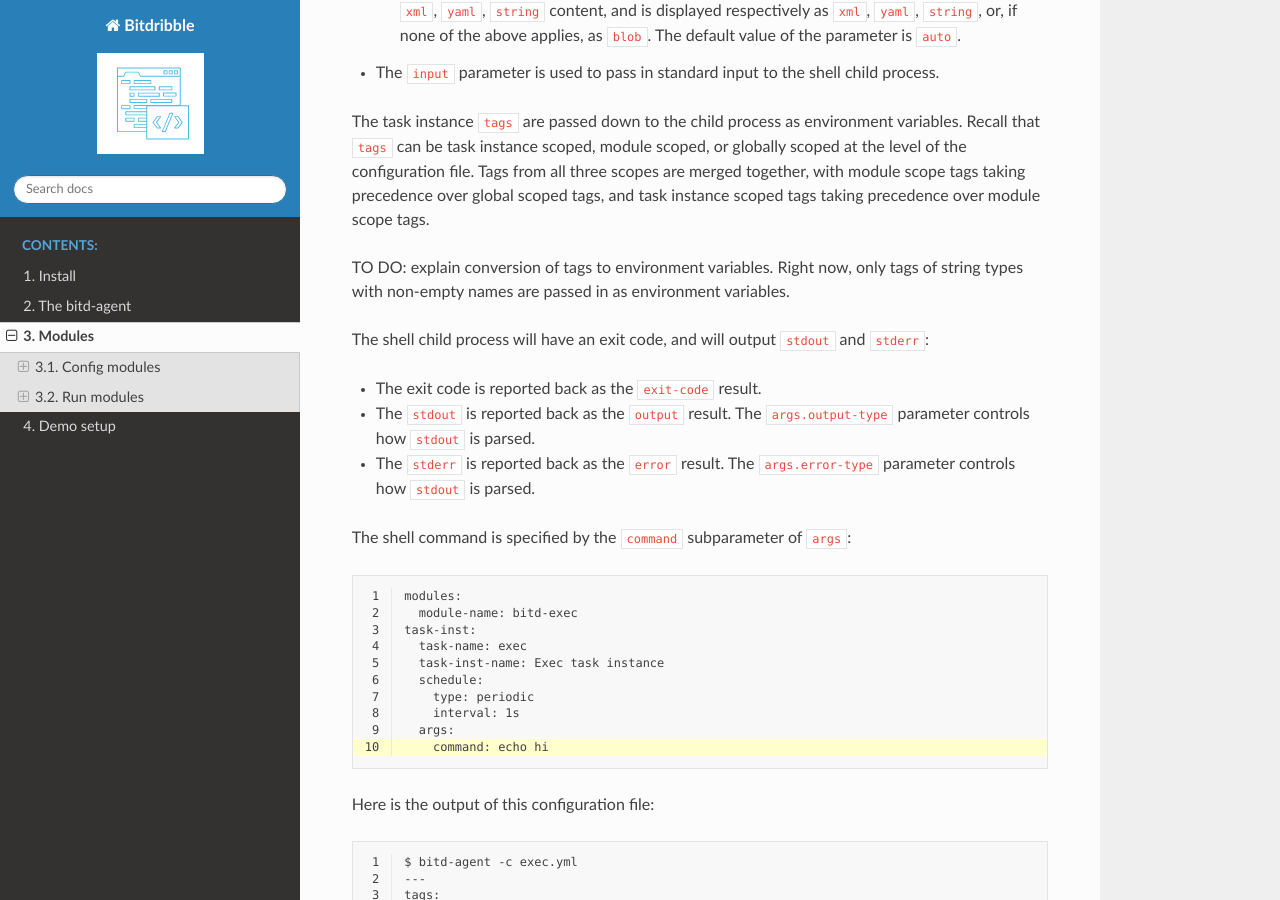
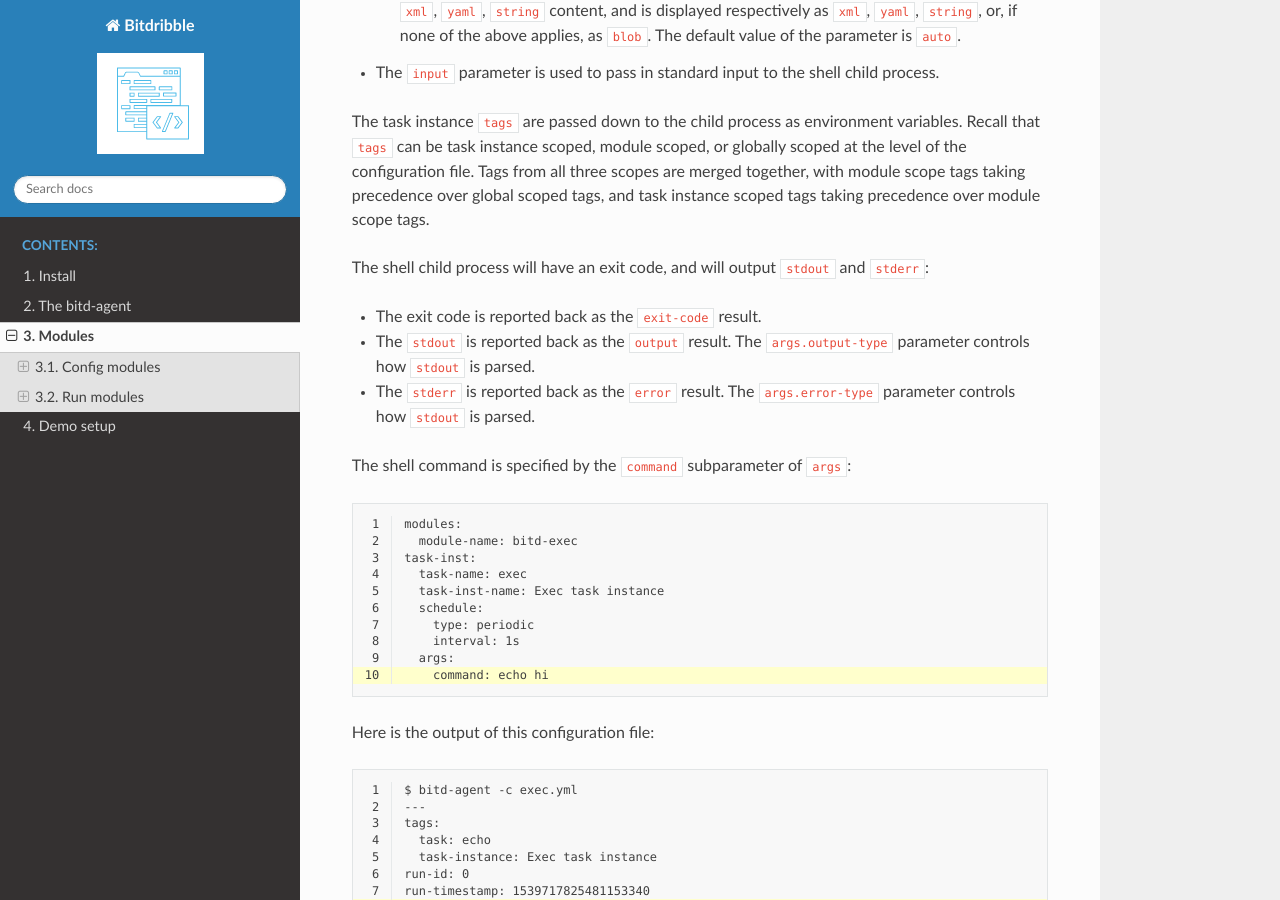
Before and after one commit to Bitdribble/bitdribble-doc, a Sphinx documentation site: the page built from source/modules.rst, in a window 1280 px wide and 900 px high, scrolled down 3319 px. Built offline with Sphinx 7.4.7 and the Read the Docs theme 2.0.0, drawn with Linux system fonts in a browser that asks for light colours.

Commit message:
exec module doc

```diff
--- a/source/modules.rst
+++ b/source/modules.rst
@@ -159,7 +159,7 @@ The ``exec`` task spawns a child process and reports as results its exit code, i
 
 The task instance ``tags`` are passed down to the child process as environment variables. Recall that ``tags`` can be task instance scoped, module scoped, or globally scoped at the level of the configuration file. Tags from all three scopes are merged together, with module scope tags taking precedence over global scoped tags, and task instance scoped tags taking precedence over module scope tags.
 
-TO DO: explain conversion of tags to environment variables. Right now, only tags of string types with non-empty names are passed in as environment variables.
+.. TO DO: explain conversion of tags to environment variables. Right now, only tags of string types with non-empty names are passed in as environment variables.
 
 The shell child process will have an exit code, and will output ``stdout`` and ``stderr``:
 
```
